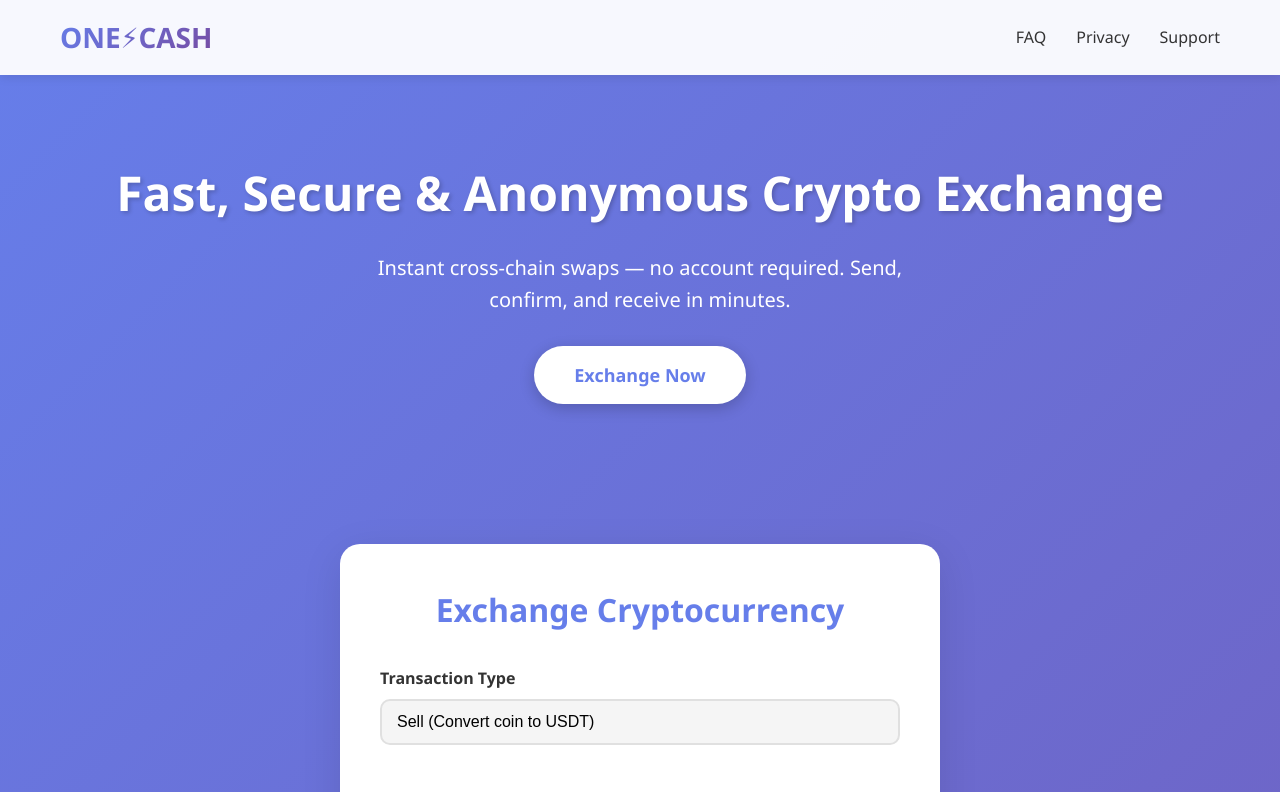
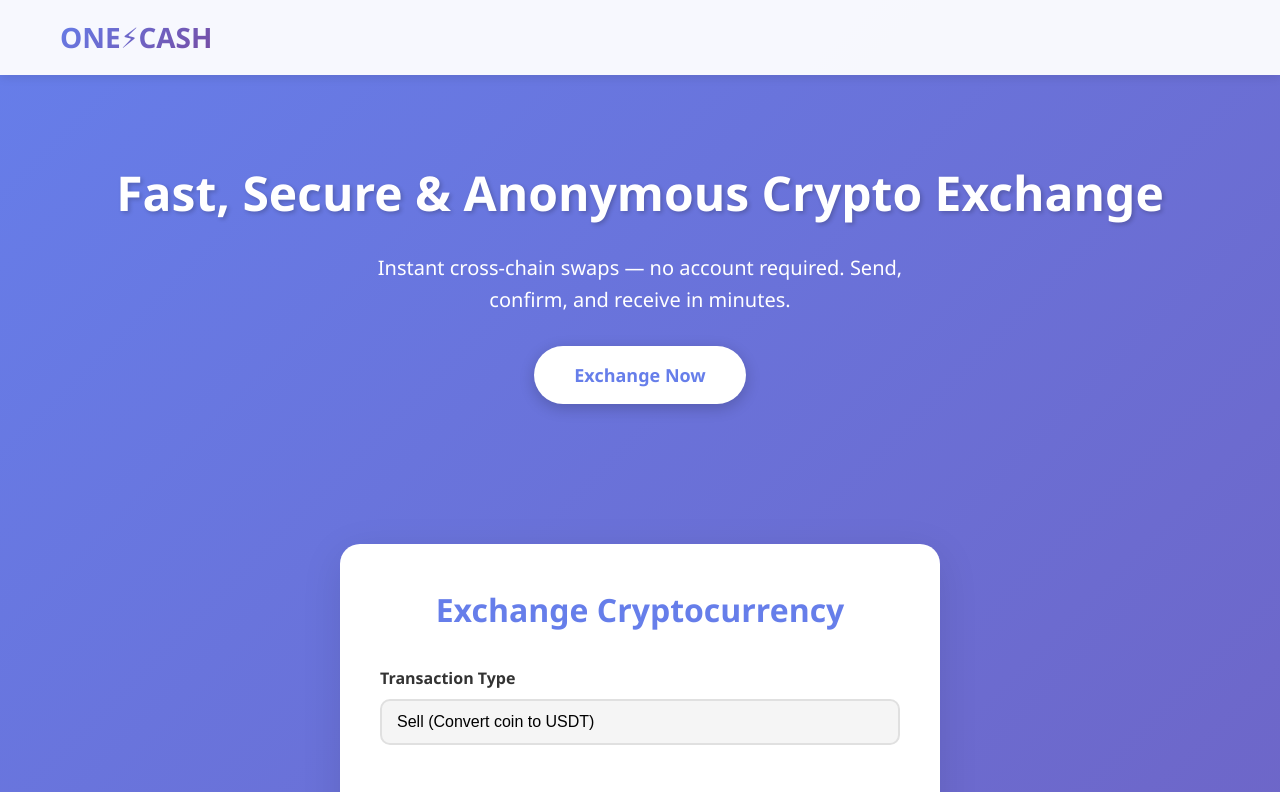
Before and after one commit to milonsheikh02/onecash-fornt, a plain HTML site: page index.html in a window 1280 px wide. Shown: the top 792 px of the page. Drawn offline with Linux system fonts and the light colour scheme.

Commit message:
Update index.html
ওকে

```diff
--- a/index.html
+++ b/index.html
@@ -22,9 +22,6 @@
                 <h1>ONE⚡CASH</h1>
             </div>
             <nav class="nav">
-                <a href="faq.html">FAQ</a>
-                <a href="privacy.html">Privacy</a>
-                <a href="support.html">Support</a>
             </nav>
         </div>
     </header>
```
